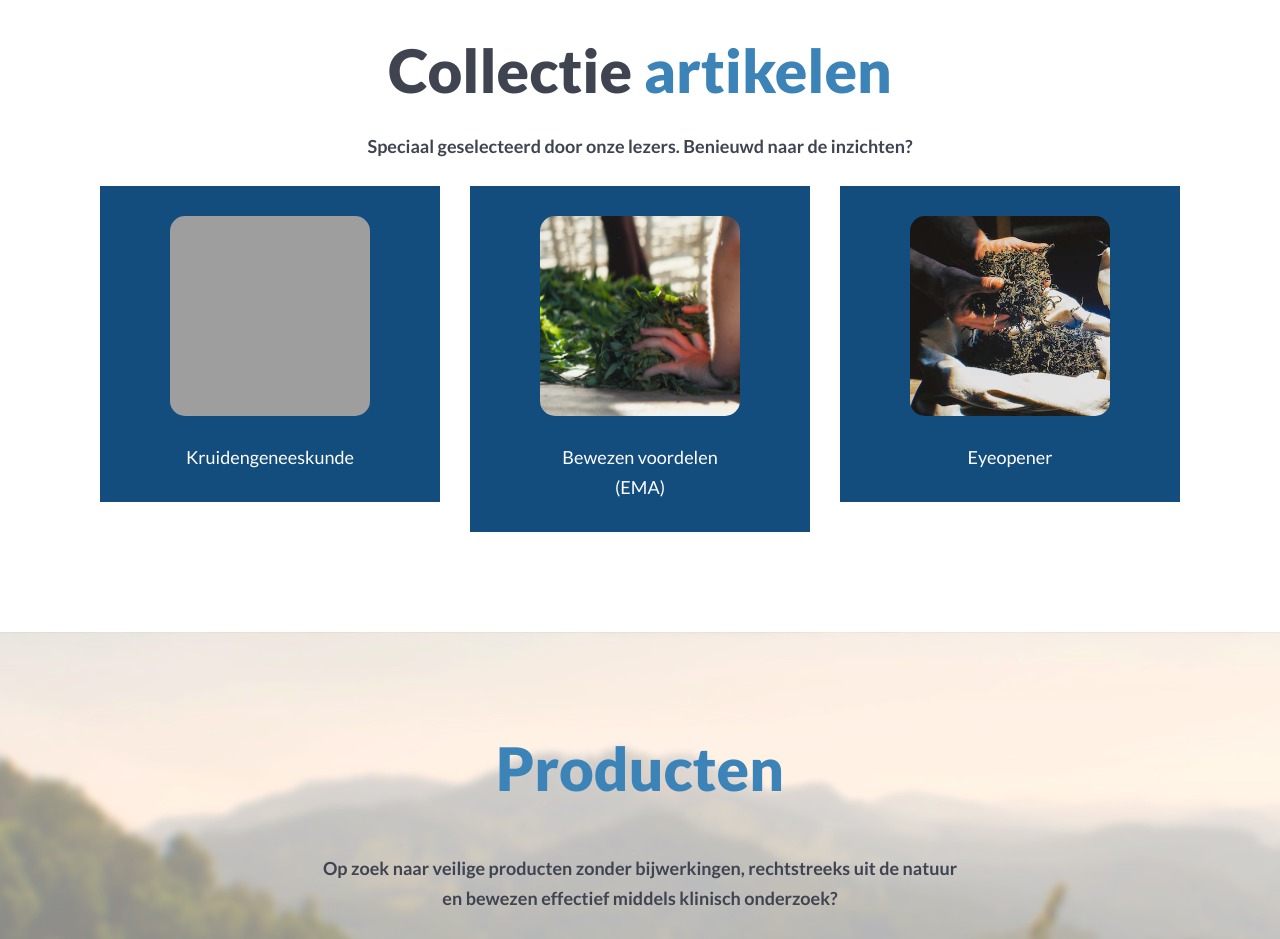
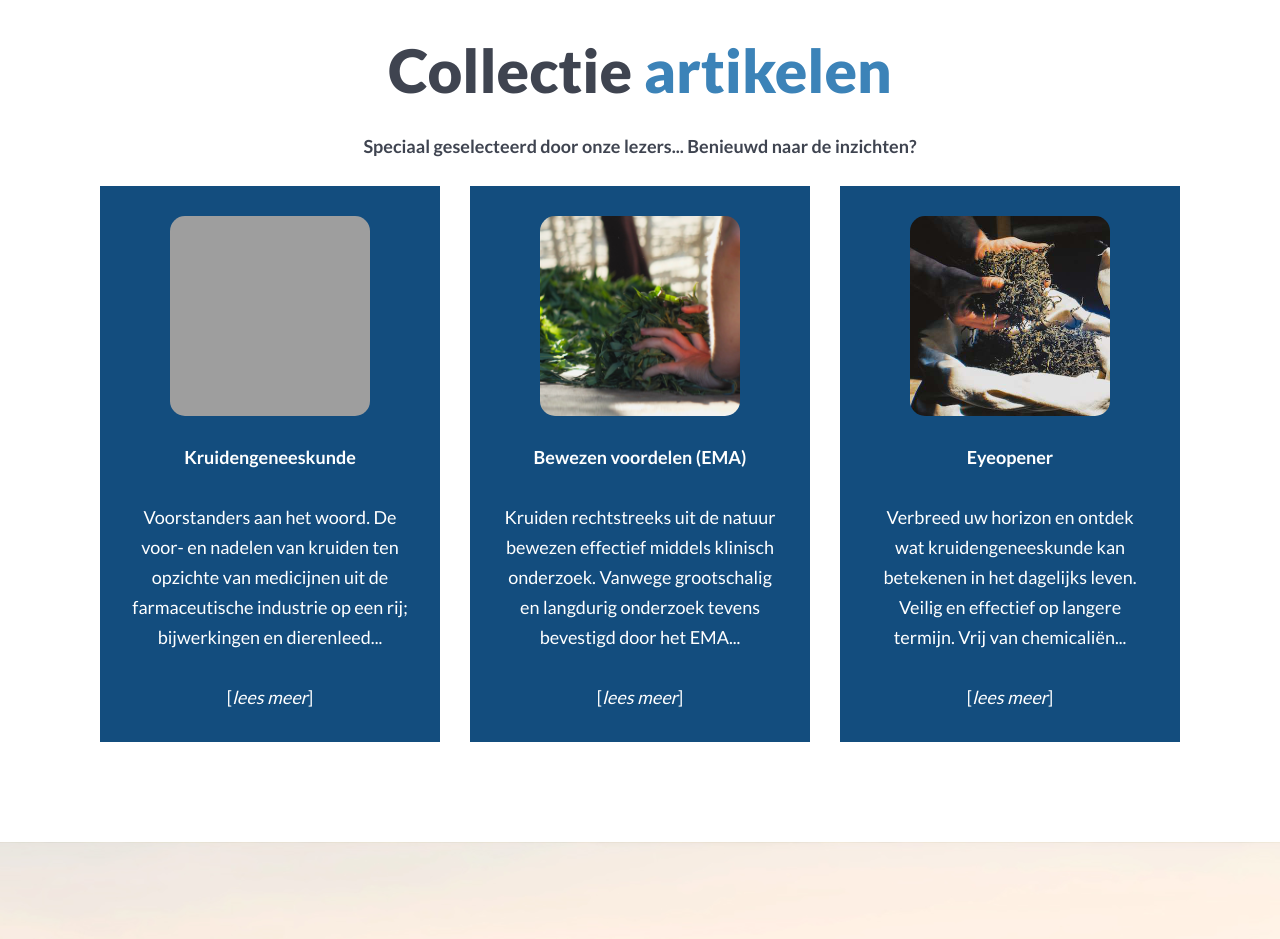
Before and after one commit to ivansherbs/vc.ivansherbs.com, a plain HTML site: page index.html in a window 1280 px wide. Shown: the part 1420-2359 px from the top of the page. Drawn offline with Linux system fonts and the light colour scheme; grey boxes are pictures that could not be loaded; a web font is replaced by a local one.

Commit message:
edited collection artikels with extra copy

```diff
--- a/index.html
+++ b/index.html
@@ -193,7 +193,7 @@
                 <div class="text-center col-12 section-title" data-aos="fade-zoom-in">
                     <h3>Collectie <span>artikelen</span></h3>
                     <div class="space-25"></div>
-                    <p>Speciaal geselecteerd door onze lezers. Benieuwd naar de inzichten? </p>
+                    <p>Speciaal geselecteerd door onze lezers... Benieuwd naar de inzichten?</p>
                     <div class="space-25"></div>
                 </div>
             </div>
@@ -206,7 +206,7 @@
                         <div class="box" data-aos="fade-up">
                             <div class="circle" style="background-image: url(assets/img/home_circle_health-benefits.jpg);"></div>
                             <div class="space-20"></div>
-                            <p>Kruidengeneeskunde<span class="nowrap"></span></p>
+                            <p><b>Kruidengeneeskunde</b><p><br>Voorstanders aan het woord. De voor- en nadelen van kruiden ten opzichte van medicijnen uit de farmaceutische industrie op een rij; bijwerkingen en dierenleed...<br><br>[<i>lees meer</i>]</p><span class="nowrap"></span></p>
                         </div>
                     </a>
                 </div>
@@ -215,7 +215,7 @@
                         <div class="box" data-aos="fade-up" data-aos-delay="200">
                             <div class="circle" style="background-image: url(assets/img/home_circle_herbs-are-medicine.jpg);"></div>
                             <div class="space-20"></div>
-                            <p>Bewezen voordelen <br>(EMA)<span class="nowrap"></span></p>
+                            <p><b>Bewezen voordelen (EMA)</b><p><br>Kruiden rechtstreeks uit de natuur bewezen effectief middels klinisch onderzoek. Vanwege grootschalig en langdurig onderzoek tevens bevestigd door het EMA...<br><br>[<i>lees meer</i>]</p><span class="nowrap"></span></p>
                         </div>
                     </a>
                 </div>
@@ -224,7 +224,7 @@
                         <div class="box" data-aos="fade-up" data-aos-delay="400">
                             <div class="circle" style="background-image: url(assets/img/home_circle_history.jpg);"></div>
                             <div class="space-20"></div>
-                            <p>Eyeopener<span class="nowrap"></span></p>
+                            <p><b>Eyeopener</b><p><br>Verbreed uw horizon en ontdek wat kruidengeneeskunde kan betekenen in het dagelijks leven. Veilig en effectief op langere termijn. Vrij van chemicaliën...<br><br>[<i>lees meer</i>]</i></p><span class="nowrap"></span></p>
                         </div>
                     </a>
                 </div>
```
